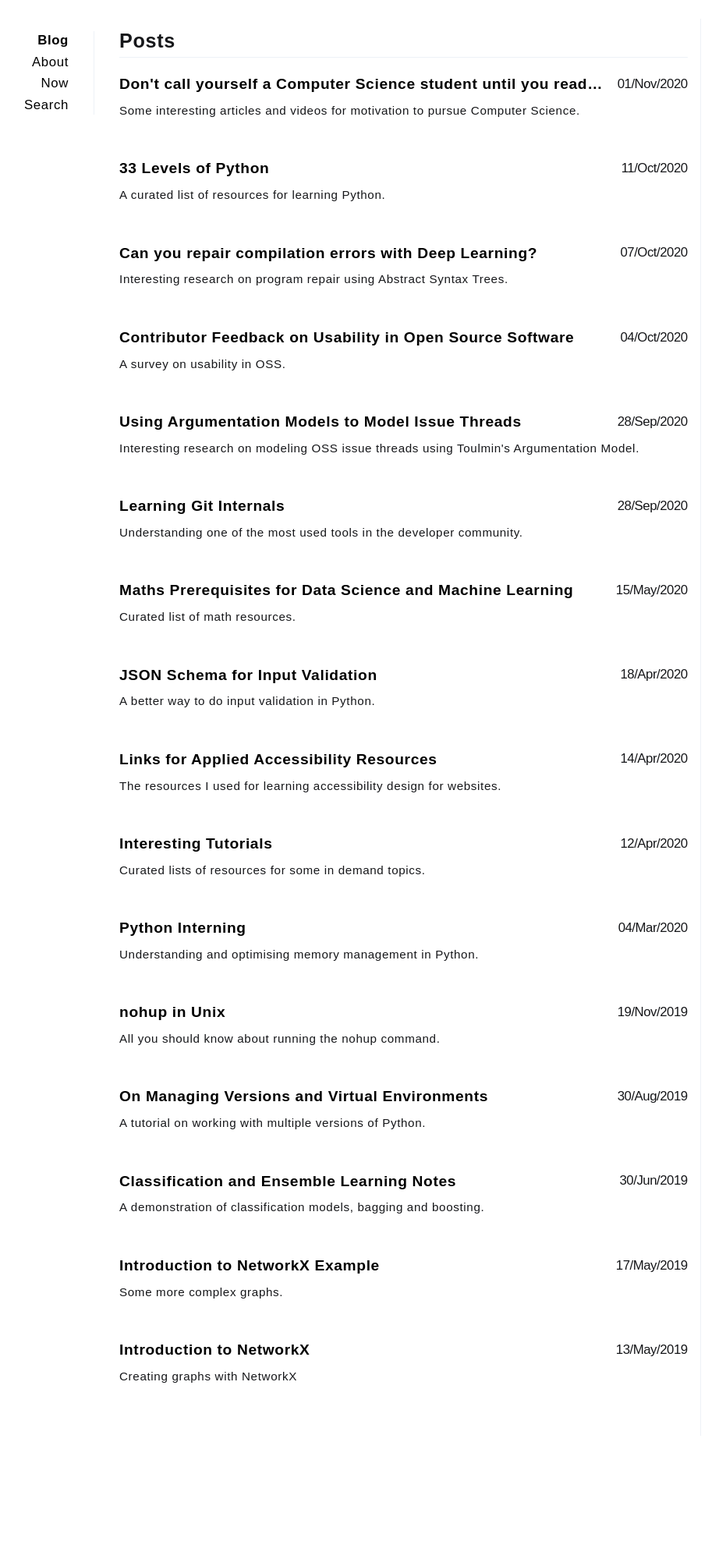
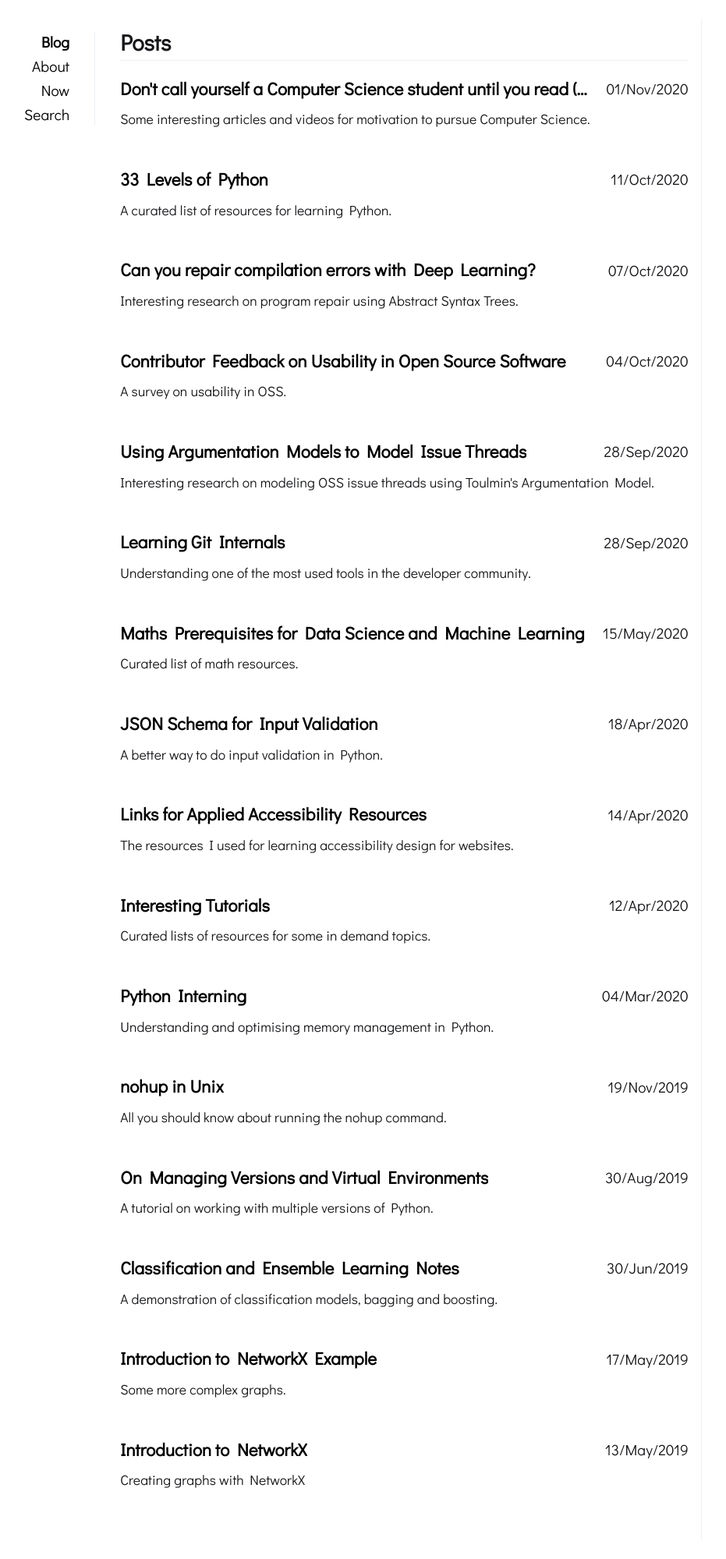
Before and after one commit to avinashbhat/avinashbhat.github.io, a Jekyll site: the page built from index.html, in a window 1280 px wide. Shown: the whole page at 78% size, without its empty margins (81-1012 px from the left). Built offline with Jekyll 4.4.1, drawn with Linux system fonts in a browser that asks for light colours; comment, search, counter and statistics services are not loaded; before the commit the page ends 1865 px from its top, so only the background shows below that.

Commit message:
Using Google Fonts - Didact Gothic

```diff
--- a/_includes/head.html
+++ b/_includes/head.html
@@ -29,6 +29,8 @@
   <link rel="alternate" type="application/atom+xml" title="{{ site.title }}" href="{{ site.baseurl }}/atom.xml">
   <link rel="alternate" type="application/json" title="{{ site.title }}" href="{{ "/feed.json" | prepend: site.baseurl | prepend: site.url }}" />
   <link rel="sitemap" type="application/xml" title="sitemap" href="{{ site.baseurl }}/sitemap.xml" />
+  <link rel="preconnect" href="https://fonts.gstatic.com">
+  <link href="https://fonts.googleapis.com/css2?family=Didact+Gothic&display=swap" rel="stylesheet">
 
   <style>
     {% capture include_to_scssify %}
--- a/_sass/_main.scss
+++ b/_sass/_main.scss
@@ -7,12 +7,12 @@
 }
 
 body {
-	font-family: 'Century Gothic','CenturyGothic','AppleGothic',sans-serif;
+	font-family: 'Didact Gothic', sans-serif;
 	-webkit-font-smoothing: antialiased;
     text-rendering: optimizeLegibility;
 	line-height:1.45;
-    font-size: 1.05rem;
-    letter-spacing: 0.04rem;
+    font-size: 1.2rem;
+    letter-spacing: 0.005rem;
 	color: rgb(22, 23, 26);
 }
 
@@ -196,7 +196,7 @@ nav ul {
 	margin-top: 0.5rem;
 }
 
-time {
+.datetime-class {
 	display: none
 }
 
--- a/index.html
+++ b/index.html
@@ -6,11 +6,13 @@ layout: default
 <ul>
 {% for post in site.posts %}
 <li>
-    <a href="{{ site.baseurl }}{{ post.url }}" style="font-size: 1.2rem; font-weight:bold;">{{ post.title }}</a>
-    <time style="letter-spacing: -0.03rem;" datetime="{{ post.date | date_to_xmlschema }}">{{ post.date | date: "%d/%b/%Y" }}</time>
+    <a href="{{ site.baseurl }}{{ post.url }}" style="font-size: 1.4rem; font-weight:bold;">{{ post.title }}</a>
+    <time class=datetime-class datetime="{{ post.date | date_to_xmlschema }}">
+        {{ post.date | date: "%d/%b/%Y" }}
+    </time>
 </li>
 <div style="padding-bottom: 3rem;">
-    <span style="font-size:0.95rem; font-weight:lighter;">{{ post.summary }}</span>
+    <span style="font-size:1.1rem;">{{ post.summary }}</span>
 </div>
 {% endfor %}
 </ul>
```
